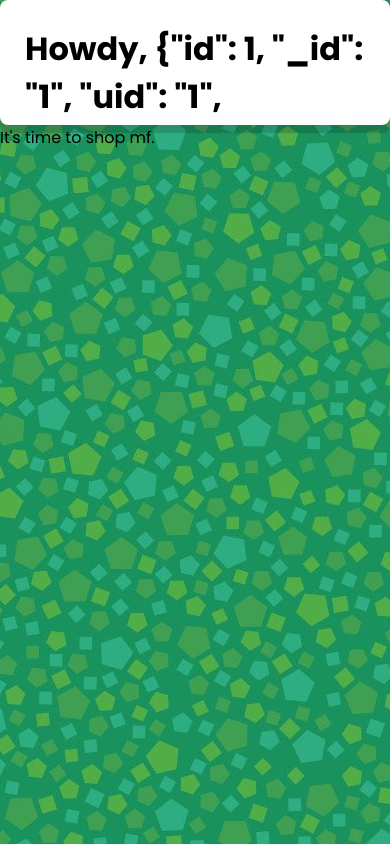
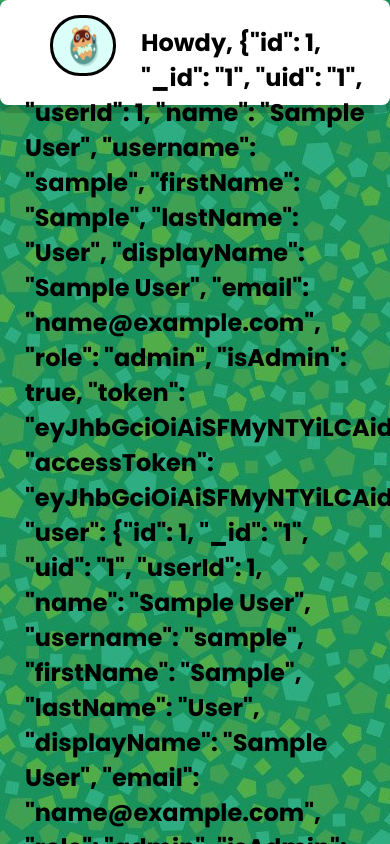
Before and after one commit to lisphelps/React-Apprenticeship-Projects, a React (Create React App) app: page /shop in a window 390 px wide. Built offline with nearby package versions, Linux system fonts and the light colour scheme; sample sign-in values are in the browser's storage.

Commit message:
Navigation CSS perfected; hamburger menu functionality pending

```diff
--- a/package.json
+++ b/package.json
@@ -12,8 +12,8 @@
     "history": "^5.0.0",
     "prop-types": "^15.7.2",
     "react": "^17.0.2",
-    "react-burger-menu": "^3.0.6",
     "react-dom": "^17.0.2",
+    "react-icons": "^4.2.0",
     "react-router-dom": "^5.2.0",
     "react-scripts": "4.0.3",
     "save-dev": "0.0.1-security",
--- a/src/components/Main/Main.css
+++ b/src/components/Main/Main.css
@@ -1,5 +1,5 @@
 .Bubbles {
-    margin: 50px 50px 20px 50px;
+    margin: 150px 50px 20px 50px;
     display: grid;
     grid-template-columns: 1fr 1fr 1fr 1fr;
     grid-template-rows: 1fr 1fr;
--- a/src/components/Main/Main.jsx
+++ b/src/components/Main/Main.jsx
@@ -3,7 +3,7 @@ import './Main.css';
 import React from 'react';
 import useFetch from '../api/useFetch';
 import Box from '../Box/Box';
-import Navbar from '../Navbar/Navbar';
+import Navigation from '../Navigation/Navigation';
 
 export default function Main() {
   const { data: Punchy } = useFetch('https://acnhapi.com/v1/villagers/48');
@@ -16,7 +16,7 @@ export default function Main() {
 
   return (
     <div className="Main">
-      <Navbar />
+      <Navigation />
       <div className="Bubbles">
         {villagers.map((villager) => villager.id && (
         <Box
--- a/src/components/Navbar/Navbar.css
+++ /dev/null
@@ -1,60 +0,0 @@
-.nav {
-    overflow: hidden;
-    background-color: #FFFFFF;
-    border-radius: 8px;
-    box-shadow: 0 8px 1px rgba(0, 0, 0, 0.158);
-    padding: 25px 25px 50px 25px;
-    height: 50px;
-    justify-content: center;
-}
-
-.nav ul li {
-    display: block;
-    margin: 10px 20px 20px 150px;
-    float: left;
-    display: block;
-    text-align: center;
-    padding: 14px 16px;
-    font-size: 20px;
-}
-
-.navlink.navactive {
-    color: hsl(249, 10%, 26%);
-}
-
-#nook {
-    border-radius: 30px;
-    height: 100px;
-    border: solid;
-    float: left;
-    margin: -15px 50px 0px 10px;
-    background-color: black;
-}
-
-@media only screen and (max-width: 600px) {
-    .nav {
-        display: block;
-        justify-content: center;
-    }
-    .nav img {
-        display: none;
-    }
-
-    .nav ul {
-        list-style-type: none;
-        margin: 0;
-        padding: 0;
-        overflow: hidden;
-     }
-
-    .nav li {
-        float: right;
-        margin-left: 15px;
-        margin-right: 25px;
-        display: block;
-        text-align: center;
-        padding: 14px 16px;
-        text-decoration: none;
-        font-size: .8em;
-      }
-}
--- /dev/null
+++ b/src/components/Navigation/Navigation.css
@@ -0,0 +1,47 @@
+.nav {
+    position: fixed;
+    top: 0;
+    right: 0;
+    left: 0;
+    background-color: #FFFFFF;
+    border-radius: 8px;
+    box-shadow: 0 8px 1px rgba(0, 0, 0, 0.158);
+    padding: 25px;
+    height: 55px;
+}
+
+.nav ul li {
+    display: inline-block;
+    text-align: center;
+    margin: 3px 15px;
+    font-size: 20px;
+}
+
+.navlink.navactive {
+    color: hsl(249, 10%, 26%);
+}
+
+#nook {
+    float: left;
+    border-radius: 30px;
+    height: 100%;
+    width: 60px;
+    border: solid;
+    float: left;
+    margin: -10px 25px 0px 25px;
+    background-color: black;
+}
+
+#mobileMenu {
+    display: none;
+}
+
+@media only screen and (max-width: 600px) {
+    #desktopMenu {
+        display: none;
+    }
+
+    #mobileMenu {
+        display: inline-block;
+    }
+}
--- a/src/components/Navbar/Navbar.jsx
+++ b/src/components/Navigation/Navigation.jsx
@@ -1,11 +1,11 @@
 import React, { useContext } from 'react';
 import { NavLink } from 'react-router-dom';
-import './Navbar.css';
-// import { pushRotate as Menu } from 'react-burger-menu/lib/menus/pushRotate';
+import './Navigation.css';
+import { HiOutlineMenu } from 'react-icons/hi';
 import nookfloat from './nookfloat.gif';
 import { AuthContext } from '../api/Authentication';
 
-export default function Navbar() {
+export default function Navigation() {
   const { setIsLoggedIn } = useContext(AuthContext);
   const user = sessionStorage.getItem('user');
   const logout = () => {
@@ -14,14 +14,17 @@ export default function Navbar() {
   };
 
   return (
-    <div className="nav" id="outer-container">
+    <div className="nav">
       <img id="nook" src={nookfloat} alt="Nook" />
-      <h1>
-        Howdy,
-        {' '}
-        {user}
-      </h1>
-      <main id="page-wrap">
+      <div id="howdy">
+        <h2>
+          Howdy,
+          {' '}
+          {user}
+          !
+        </h2>
+      </div>
+      <div id="desktopMenu">
         <ul>
           <li>
             <NavLink className="navlink" activeClassName="navactive" to="/testimonials">Testimonials</NavLink>
@@ -33,7 +36,10 @@ export default function Navbar() {
             <NavLink className="navlink" to="/Logout" onClick={logout}>Logout</NavLink>
           </li>
         </ul>
-      </main>
+      </div>
+      <div id="mobileMenu">
+        <HiOutlineMenu size="40px" />
+      </div>
     </div>
   );
 }
--- a/src/components/Shop/Shop.jsx
+++ b/src/components/Shop/Shop.jsx
@@ -1,5 +1,5 @@
 import React from 'react';
-import Navbar from '../Navbar/Navbar';
+import Navbar from '../Navigation/Navigation';
 
 export default function Shop() {
   return (
```
Also changed, not shown: src/components/Navigation/nookfloat.gif (renamed from src/components/Navbar/nookfloat.gif), 1 other file (tests, documents, lock files or other folders).
